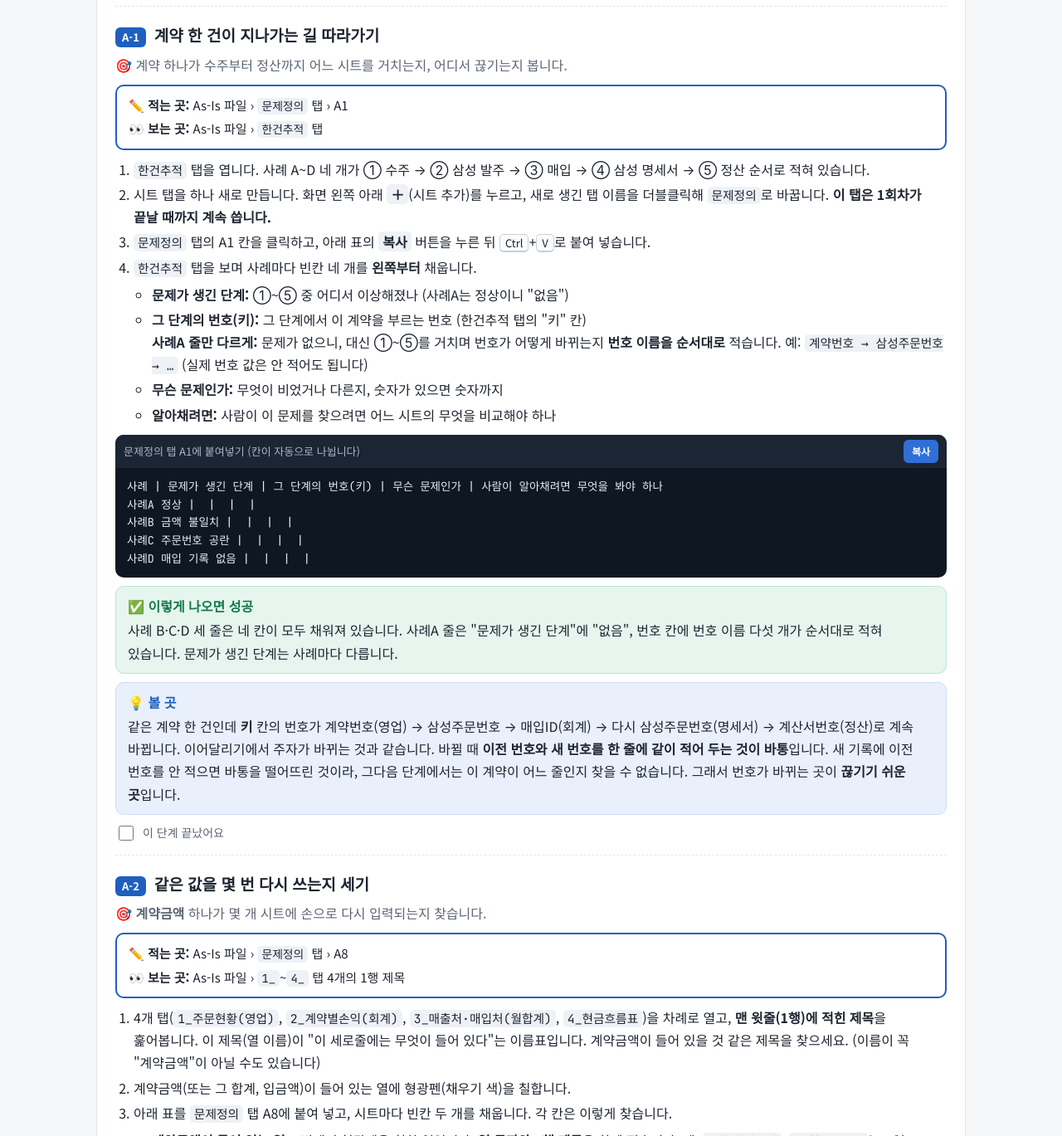
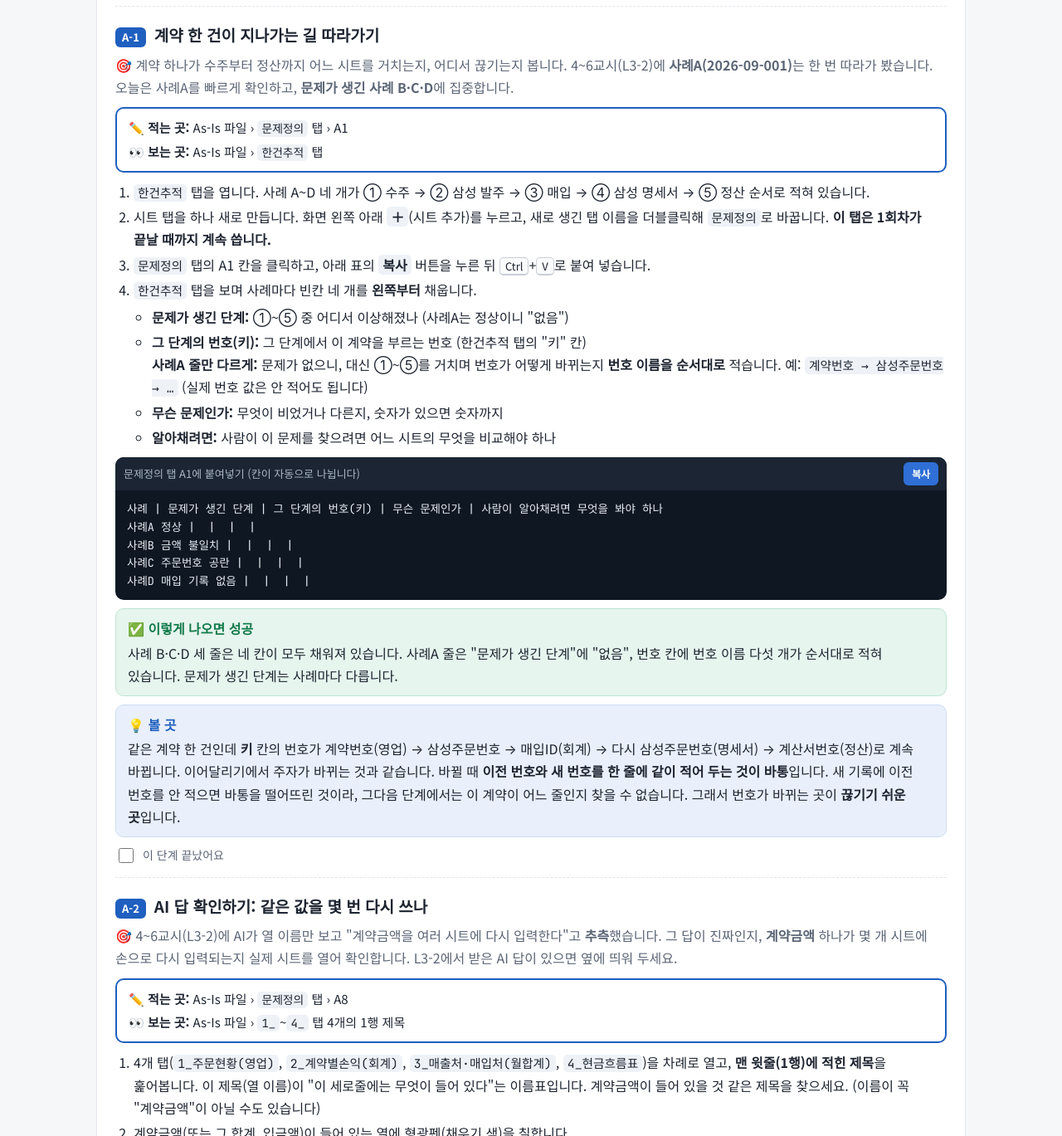
Before and after one commit to aivon-ai/eduaid-db-pbl, a plain HTML site: page index.html in a window 1280 px wide. Shown: the part 2695-4064 px from the top of the page at 83% size. Drawn offline with Linux system fonts and the light colour scheme.

Commit message:
1회차 A-1·A-2: 4~6교시 L3-2에서 이어받는 흐름으로 안내 수정
Co-Authored-By: Claude Opus 5.5 <noreply@anthropic.com>

```diff
--- a/index.html
+++ b/index.html
@@ -109,7 +109,7 @@
 
   <div class="step" data-id="a1">
     <h3><span class="no">A-1</span>계약 한 건이 지나가는 길 따라가기</h3>
-    <p class="goal">🎯 계약 하나가 수주부터 정산까지 어느 시트를 거치는지, 어디서 끊기는지 봅니다.</p>
+    <p class="goal">🎯 계약 하나가 수주부터 정산까지 어느 시트를 거치는지, 어디서 끊기는지 봅니다. 4~6교시(L3-2)에 <b>사례A(2026-09-001)</b>는 한 번 따라가 봤습니다. 오늘은 사례A를 빠르게 확인하고, <b>문제가 생긴 사례 B·C·D</b>에 집중합니다.</p>
     <div class="where"><div>✏️ <b>적는 곳:</b> As-Is 파일 › <code class="i">문제정의</code> 탭 › A1</div><div>👀 <b>보는 곳:</b> As-Is 파일 › <code class="i">한건추적</code> 탭</div></div>
     <ol>
       <li><code class="i">한건추적</code> 탭을 엽니다. 사례 A~D 네 개가 ① 수주 → ② 삼성 발주 → ③ 매입 → ④ 삼성 명세서 → ⑤ 정산 순서로 적혀 있습니다.</li>
@@ -135,8 +135,8 @@
   </div>
 
   <div class="step" data-id="a2">
-    <h3><span class="no">A-2</span>같은 값을 몇 번 다시 쓰는지 세기</h3>
-    <p class="goal">🎯 <b>계약금액</b> 하나가 몇 개 시트에 손으로 다시 입력되는지 찾습니다.</p>
+    <h3><span class="no">A-2</span>AI 답 확인하기: 같은 값을 몇 번 다시 쓰나</h3>
+    <p class="goal">🎯 4~6교시(L3-2)에 AI가 열 이름만 보고 "계약금액을 여러 시트에 다시 입력한다"고 <b>추측</b>했습니다. 그 답이 진짜인지, <b>계약금액</b> 하나가 몇 개 시트에 손으로 다시 입력되는지 실제 시트를 열어 확인합니다. L3-2에서 받은 AI 답이 있으면 옆에 띄워 두세요.</p>
     <div class="where"><div>✏️ <b>적는 곳:</b> As-Is 파일 › <code class="i">문제정의</code> 탭 › A8</div><div>👀 <b>보는 곳:</b> As-Is 파일 › <code class="i">1_</code>~<code class="i">4_</code> 탭 4개의 1행 제목</div></div>
     <ol>
       <li>4개 탭(<code class="i">1_주문현황(영업)</code>, <code class="i">2_계약별손익(회계)</code>, <code class="i">3_매출처·매입처(월합계)</code>, <code class="i">4_현금흐름표</code>)을 차례로 열고, <b>맨 윗줄(1행)에 적힌 제목</b>을 훑어봅니다. 이 제목(열 이름)이 "이 세로줄에는 무엇이 들어 있다"는 이름표입니다. 계약금액이 들어 있을 것 같은 제목을 찾으세요. (이름이 꼭 "계약금액"이 아닐 수도 있습니다)</li>
```
